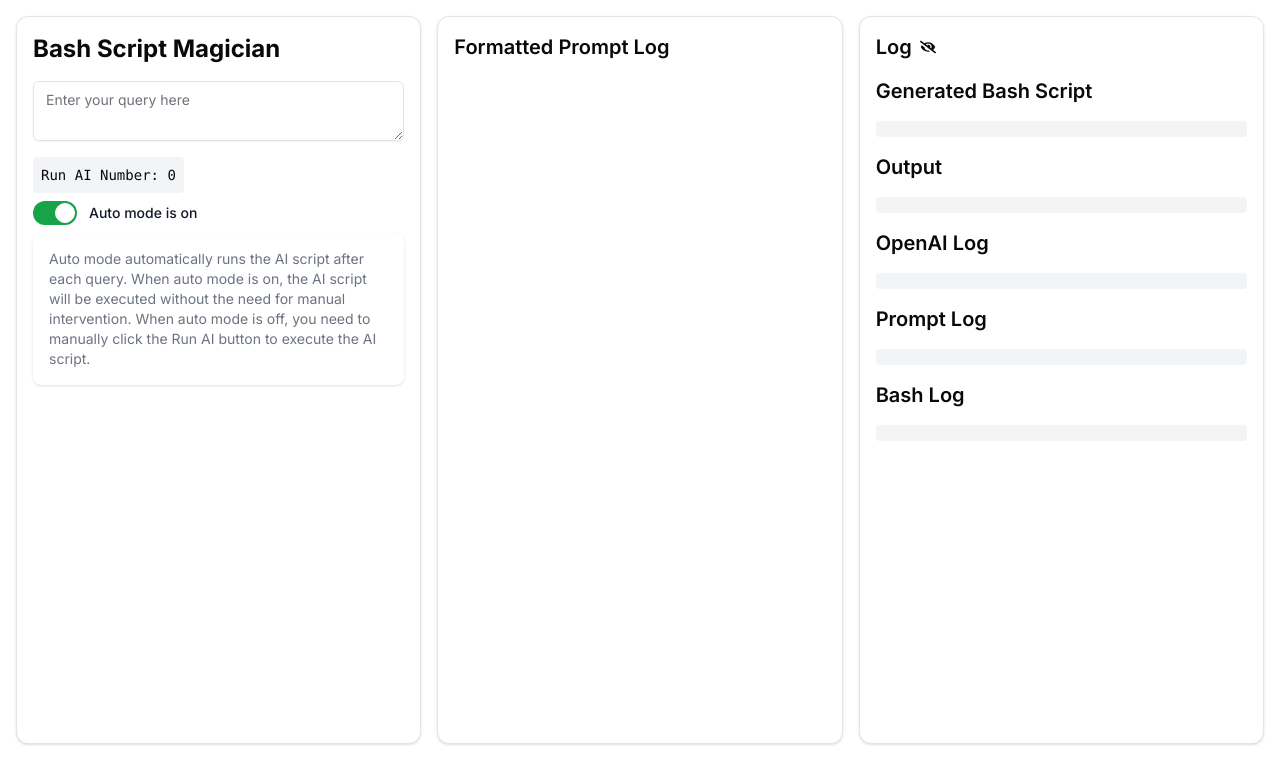
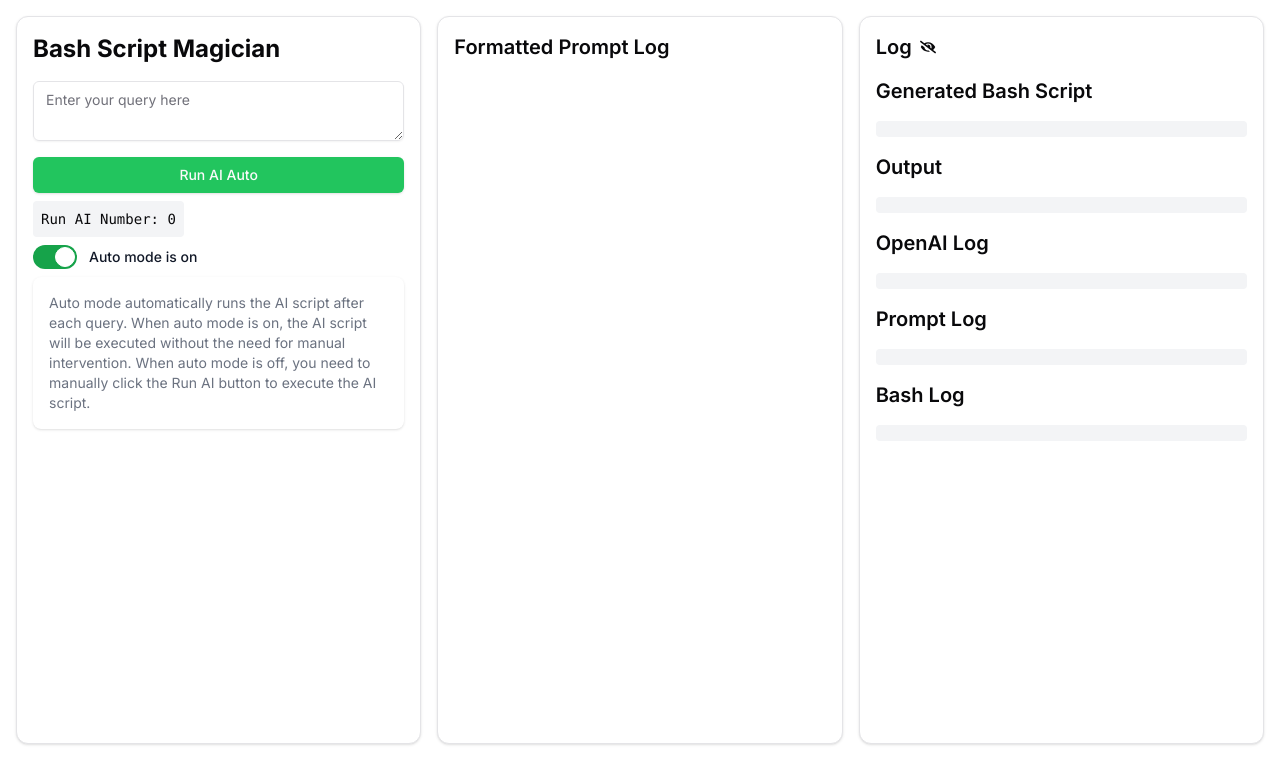
Before and after one commit to palo-it-th/LLM-Bash-Agent, a Next.js app: page / in a window 1280 px wide. Shown: the top 784 px of the page. Built offline with nearby package versions, Linux system fonts and the light colour scheme.

Commit message:
Add logic to show only one action button for manual run

```diff
--- a/src/components/BashScriptGenerator/BashScriptGenerator.tsx
+++ b/src/components/BashScriptGenerator/BashScriptGenerator.tsx
@@ -25,6 +25,8 @@ const BashScriptGenerator = () => {
   const [countAction, setCountAction] = useState(0)
   const [autoRun, setAutoRun] = useState(true)
   const [showLog, setShowLog] = useState(true)
+  const [shouldExecuteBashScript, setShouldExecuteBashScript] =
+    useState(!autoRun)
 
   const runBashScript = useCallback(
     async (directBashScript?: string, message?: string) => {
@@ -61,6 +63,7 @@ const BashScriptGenerator = () => {
         }
 
         setTempPrompt((prev) => `${prev}${observation}\n`)
+        setShouldExecuteBashScript(false)
       } catch (error: any) {
         setOutput('Error executing script: ' + error.message)
         setTempPrompt(
@@ -120,7 +123,9 @@ const BashScriptGenerator = () => {
         } else {
           setOutput('Bash script generated')
           setBashScript(bashScript)
-          //Wait after setting bash script run bash script
+          // Wait after setting bash script run bash script
+
+          setShouldExecuteBashScript(true)
 
           //TODO: Uncomment to Auto run bash script
           if (autoRun) {
@@ -157,6 +162,31 @@ const BashScriptGenerator = () => {
     }
   }
 
+  const mainActionButton = () => {
+    const runAIButton = (
+      <Button
+        onClick={() => runOpenAI()}
+        className={`w-full ${autoRun ? `bg-green-500` : `bg-blue-500`}`}
+      >
+        Run AI {autoRun ? 'Auto' : ''}
+      </Button>
+    )
+
+    if (autoRun) {
+      return runAIButton
+    }
+
+    if (shouldExecuteBashScript) {
+      return (
+        <Button onClick={() => runBashScript()} className="w-full bg-blue-500">
+          Run Bash Script
+        </Button>
+      )
+    }
+
+    return runAIButton
+  }
+
   return (
     // scrollable container
     <div className="p-4 h-[95vh] flex flex-row overflow-x-auto whitespace-nowrap space-x-4">
@@ -172,26 +202,10 @@ const BashScriptGenerator = () => {
           className="mb-4"
         />
         <div className="flex flex-col items-start space-y-2">
-          {tempPrompt && (
-            <Button
-              onClick={() => runOpenAI()}
-              className={`w-full ${autoRun ? `bg-green-500` : `bg-blue-500`}`}
-            >
-              Run AI {autoRun ? 'Auto' : ''}
-            </Button>
-          )}
-
-          {!autoRun && bashScript.length > 0 && (
-            <Button
-              onClick={() => runBashScript()}
-              className="w-full bg-blue-500"
-            >
-              Run Bash Script
-            </Button>
-          )}
+          {mainActionButton()}
 
           {/* Break all */}
-          {openAILog && (
+          {openAILog && autoRun && (
             <Button
               onClick={() => {
                 breakAllRef.current = !breakAllRef.current
```
Also changed, not shown: 1 other file (tests, documents, lock files or other folders).
